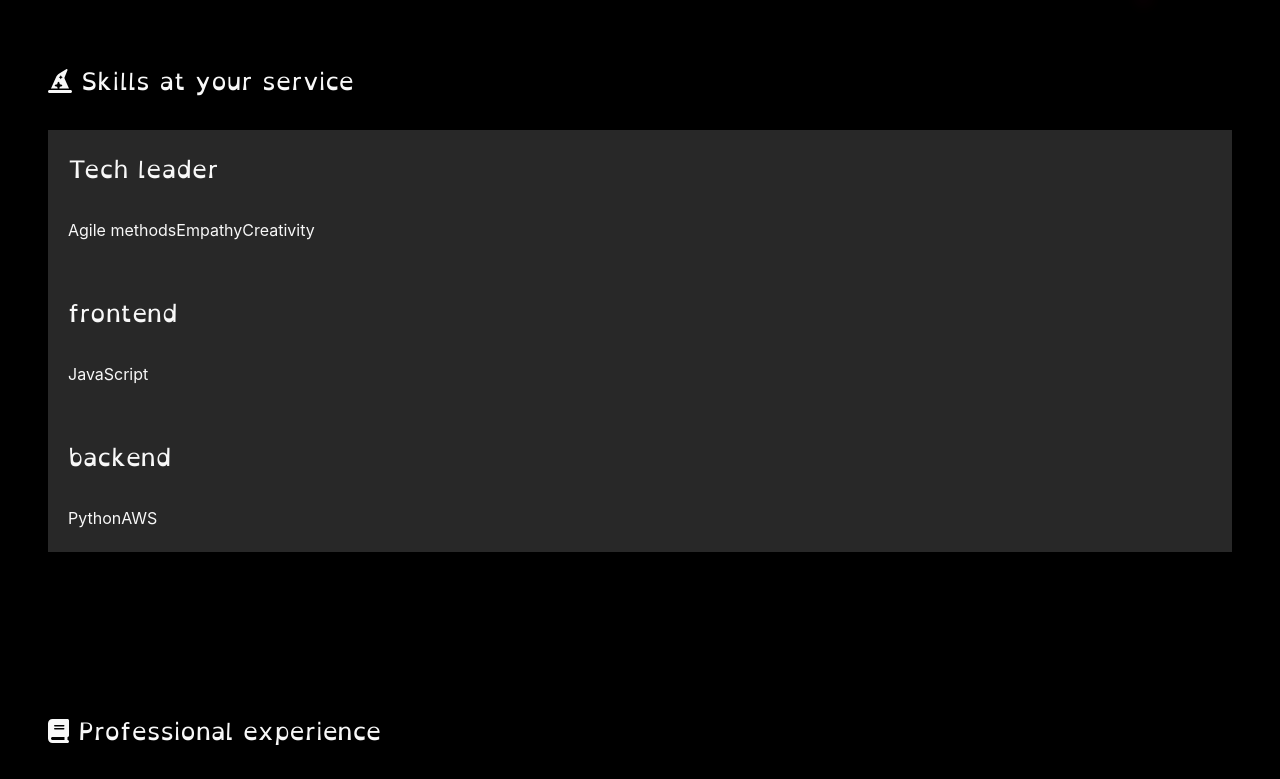
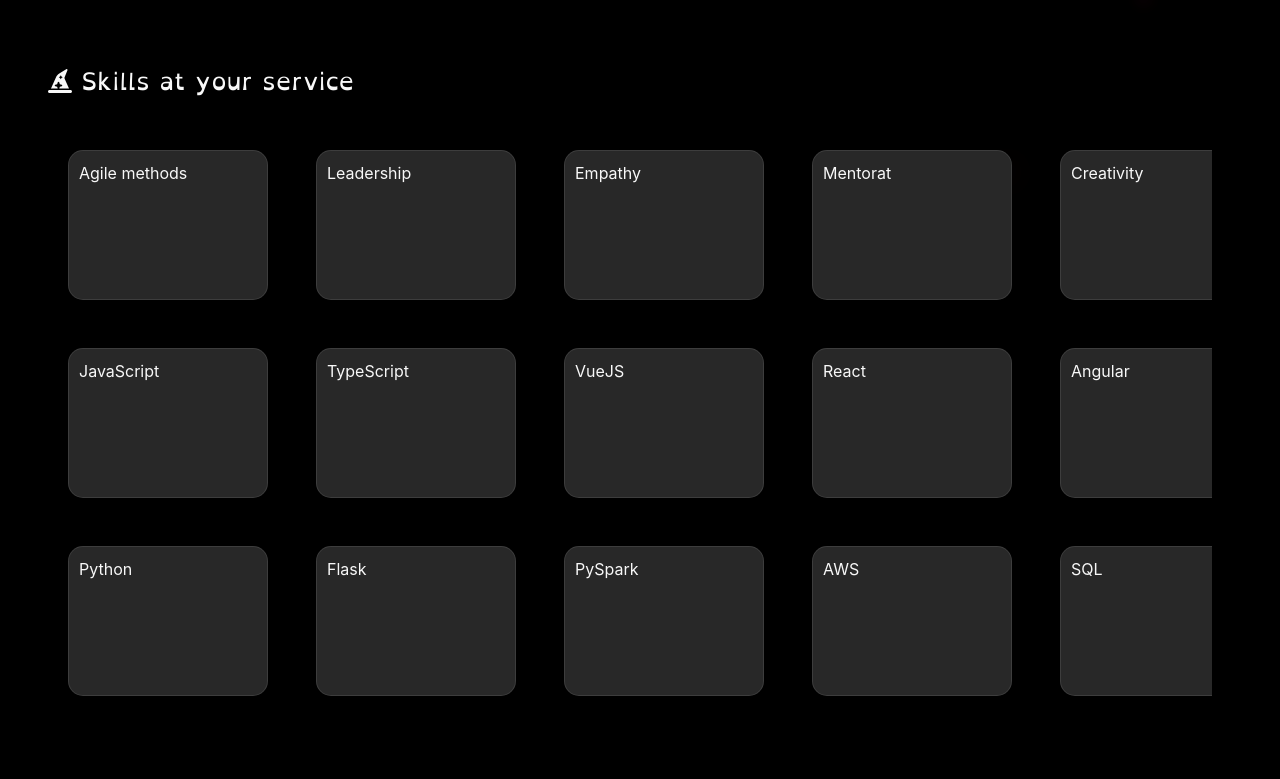
Before and after one commit to angele-henry-dev/LadyRaccoon, a Vue app: page / in a window 1280 px wide. Shown: the part 680-1459 px from the top of the page. Built offline with nearby package versions, Linux system fonts and the light colour scheme.

Commit message:
overflow-scrolling: touch

```diff
--- a/src/assets/models/skills.json
+++ b/src/assets/models/skills.json
@@ -5,108 +5,102 @@
       {
         "title": "Agile methods",
         "levelAcquired": 1,
-        "levelTotal": 1,
-        "children": [
-          {
-            "title": "Leadership",
-            "levelAcquired": 1,
-            "levelTotal": 1,
-            "children": []
-          }
-        ]
+        "levelTotal": 1
+      },
+      {
+        "title": "Leadership",
+        "levelAcquired": 1,
+        "levelTotal": 1
       },
       {
         "title": "Empathy",
         "levelAcquired": 1,
-        "levelTotal": 1,
-        "children": [
-          {
-            "title": "Mentorat",
-            "levelAcquired": 1,
-            "levelTotal": 1,
-            "children": []
-          }
-        ]
+        "levelTotal": 1
+      },
+      {
+        "title": "Mentorat",
+        "levelAcquired": 1,
+        "levelTotal": 1
       },
       {
         "title": "Creativity",
         "levelAcquired": 1,
-        "levelTotal": 1,
-        "children": [
-          {
-            "title": "Adaptability",
-            "levelAcquired": 1,
-            "levelTotal": 1,
-            "children": []
-          }
-        ]
+        "levelTotal": 1
+      },
+      {
+        "title": "Adaptability",
+        "levelAcquired": 1,
+        "levelTotal": 1
       }
     ]
   },
   {
-    "type": "frontend",
+    "type": "Frontend",
     "skills": [
       {
         "title": "JavaScript",
         "levelAcquired": 3,
-        "levelTotal": 3,
-        "children": [
-          {
-            "title": "TypeScript",
-            "levelAcquired": 3,
-            "levelTotal": 3,
-            "children": [
-              {
-                "title": "VueJS",
-                "levelAcquired": 3,
-                "levelTotal": 3,
-                "children": []
-              },
-              {
-                "title": "React",
-                "levelAcquired": 1,
-                "levelTotal": 3,
-                "children": []
-              },
-              {
-                "title": "Angular",
-                "levelAcquired": 1,
-                "levelTotal": 3,
-                "children": []
-              }
-            ]
-          }
-        ]
+        "levelTotal": 3
+      },
+      {
+        "title": "TypeScript",
+        "levelAcquired": 3,
+        "levelTotal": 3
+      },
+      {
+        "title": "VueJS",
+        "levelAcquired": 3,
+        "levelTotal": 3
+      },
+      {
+        "title": "React",
+        "levelAcquired": 1,
+        "levelTotal": 3
+      },
+      {
+        "title": "Angular",
+        "levelAcquired": 1,
+        "levelTotal": 3
+      },
+      {
+        "title": "CSS",
+        "levelAcquired": 3,
+        "levelTotal": 3
       }
     ]
   },
   {
-    "type": "backend",
+    "type": "Backend",
     "skills": [
       {
         "title": "Python",
         "levelAcquired": 3,
-        "levelTotal": 3,
-        "children": [
-          {
-            "title": "Flask",
-            "levelAcquired": 2,
-            "levelTotal": 3,
-            "children": []
-          },
-          {
-            "title": "PySpark",
-            "levelAcquired": 2,
-            "levelTotal": 3,
-            "children": []
-          }
-        ]
+        "levelTotal": 3
+      },
+      {
+        "title": "Flask",
+        "levelAcquired": 2,
+        "levelTotal": 3
+      },
+      {
+        "title": "PySpark",
+        "levelAcquired": 2,
+        "levelTotal": 3
       },
       {
         "title": "AWS",
         "levelAcquired": 2,
-        "levelTotal": 3,
-        "children": []
+        "levelTotal": 3
+      },
+      {
+        "title": "SQL",
+        "levelAcquired": 2,
+        "levelTotal": 3
+      },
+      {
+        "title": "NoSQL",
+        "levelAcquired": 2,
+        "levelTotal": 3
       }
     ]
   }
--- a/src/components/CarouselCards.vue
+++ b/src/components/CarouselCards.vue
@@ -5,10 +5,11 @@
 
 <template>
   <div class="carousel-container">
-    <div v-for="(item, index) in props.skills" :key="index">
-      <h2>{{ item.type }}</h2>
-      <div class="cards-line">
-        <div v-for="(child, j) in item.skills" :key="j">{{ child.title }}</div>
+    <div v-for="(item, index) in props.skills" :key="index" class="cards-line">
+      <div v-for="(child, j) in item.skills" :key="j" class="card-item">
+        <div class="title">
+          {{ child.title }}
+        </div>
       </div>
     </div>
   </div>
@@ -16,14 +17,36 @@
 
 <style scoped>
 .carousel-container {
+  --card-height: 150px;
+  --gap: 48px;
+  overflow-x: hidden;
+  position: relative;
   display: flex;
   flex-direction: column;
-  gap: 50px;
+  gap: var(--gap);
   padding: 20px;
-  background-color: var(--vt-c-black-mute);
+  height: calc((var(--card-height) * 3) + (var(--gap) * 2) + 90px);
 }
 .cards-line {
+  width: 100%;
   display: flex;
   flex-direction: row;
+  gap: var(--gap);
+  overflow-x: auto;
+  -webkit-overflow-scrolling: touch;
+  &::-webkit-scrollbar {
+    display: none;
+  }
+}
+
+.card-item {
+  padding: 10px;
+  background-color: var(--vt-c-black-mute);
+  border: 1px solid var(--color-border);
+  border-radius: 15px;
+  min-width: 200px;
+  max-width: 200px;
+  height: var(--card-height);
+  flex: 0 0 auto;
 }
 </style>
```
